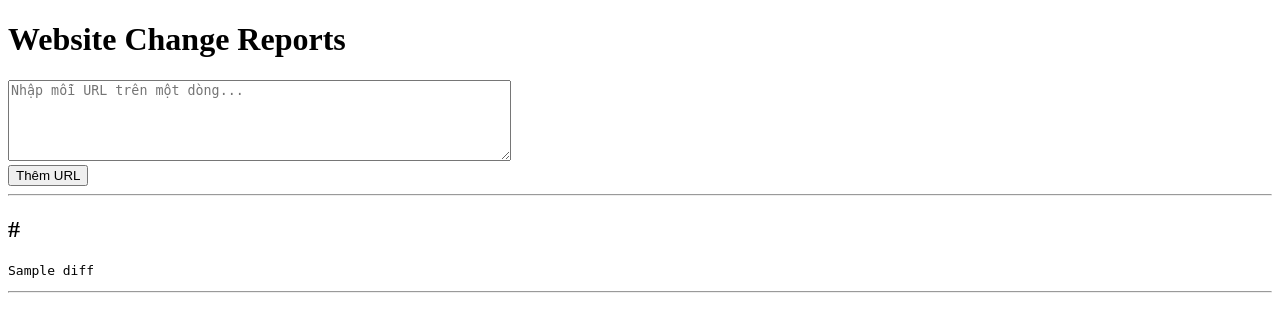
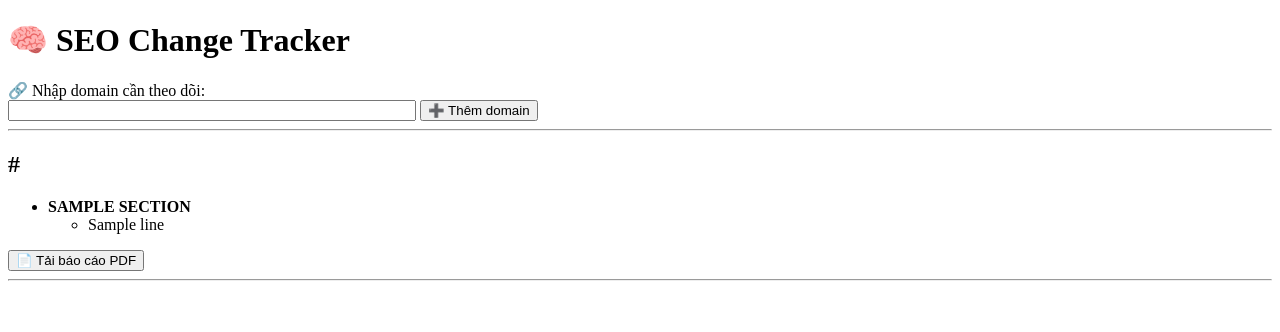
Before and after one commit to bluesummerhotle/website_change_tracker, a Flask app: template templates/index.html in a window 1280 px wide. Shown: the top 332 px of the page. Run offline with Flask 3, Linux system fonts and the light colour scheme; the template is opened without the code that fills it: most values are stand-ins (such as "Sample title", 1, 10 or a date in 2020).

Commit message:
Update index.html

```diff
--- a/templates/index.html
+++ b/templates/index.html
@@ -1,26 +1,41 @@
 <!DOCTYPE html>
-<html>
+<html lang="vi">
 <head>
-    <title>Website Change Tracker</title>
+    <meta charset="UTF-8">
+    <title>🔍 SEO Change Tracker</title>
 </head>
 <body>
-    <h1>Website Change Reports</h1>
+    <h1>🧠 SEO Change Tracker</h1>
 
     <form action="/add-url" method="post">
-        <textarea name="urls" rows="5" cols="60" placeholder="Nhập mỗi URL trên một dòng..."></textarea><br>
-        <button type="submit">Thêm URL</button>
+        <label>🔗 Nhập domain cần theo dõi:</label><br>
+        <input type="text" name="url" style="width: 400px;" required>
+        <button type="submit">➕ Thêm domain</button>
     </form>
 
     <hr>
 
     {% if reports %}
-        {% for report in reports %}
-            <h2>{{ report.url }}</h2>
-            <pre>{{ report.diff }}</pre>
+        {% for item in reports %}
+            <h2>{{ item.url }}</h2>
+            <ul>
+                {% for section, lines in item.report.items() %}
+                    <li><strong>{{ section.upper() }}</strong>
+                        <ul>
+                            {% for line in lines %}
+                                <li>{{ line }}</li>
+                            {% endfor %}
+                        </ul>
+                    </li>
+                {% endfor %}
+            </ul>
+            <form action="/download-report/{{ item.domain }}">
+                <button type="submit">📄 Tải báo cáo PDF</button>
+            </form>
             <hr>
         {% endfor %}
     {% else %}
-        <p>Chưa có dữ liệu thay đổi để hiển thị.</p>
+        <p>Chưa có báo cáo nào. Hãy thêm domain và chạy <code>/run-daily-task</code> để bắt đầu theo dõi.</p>
     {% endif %}
 </body>
 </html>
```
